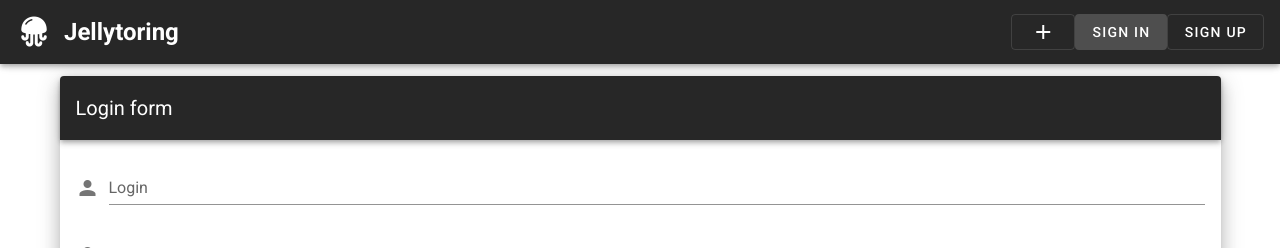
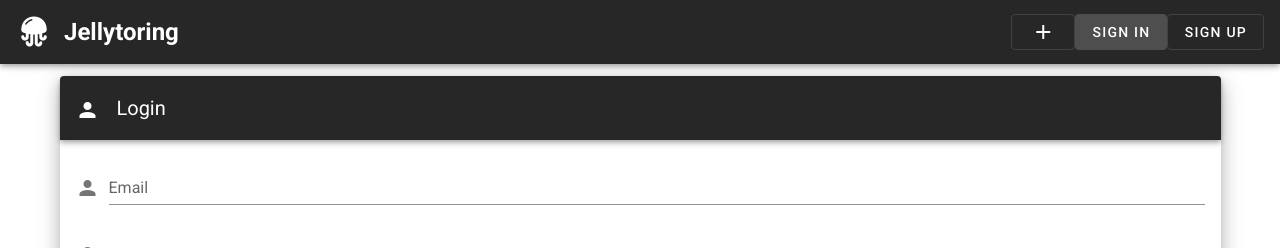
Before and after one commit to rubur-webbeds/jellytoring-web, a Vue app: page /login in a window 1280 px wide. Shown: the top 248 px of the page. Built offline with nearby package versions, Linux system fonts and the light colour scheme.

Commit message:
Add Login icon

```diff
--- a/src/views/login/Login.vue
+++ b/src/views/login/Login.vue
@@ -2,14 +2,19 @@
   <v-container>
     <v-card class="elevation-12">
       <v-toolbar dark>
-        <v-toolbar-title>Login form</v-toolbar-title>
+        <v-toolbar-title>
+            <v-icon>mdi-account</v-icon>
+          <span class="ml-3">
+            Login
+          </span>
+        </v-toolbar-title>
       </v-toolbar>
       <v-card-text>
         <v-form @submit.prevent>
           <v-text-field
             prepend-icon="mdi-account"
             name="login"
-            label="Login"
+            label="Email"
             type="email"
             v-model="email"
           ></v-text-field>
```
